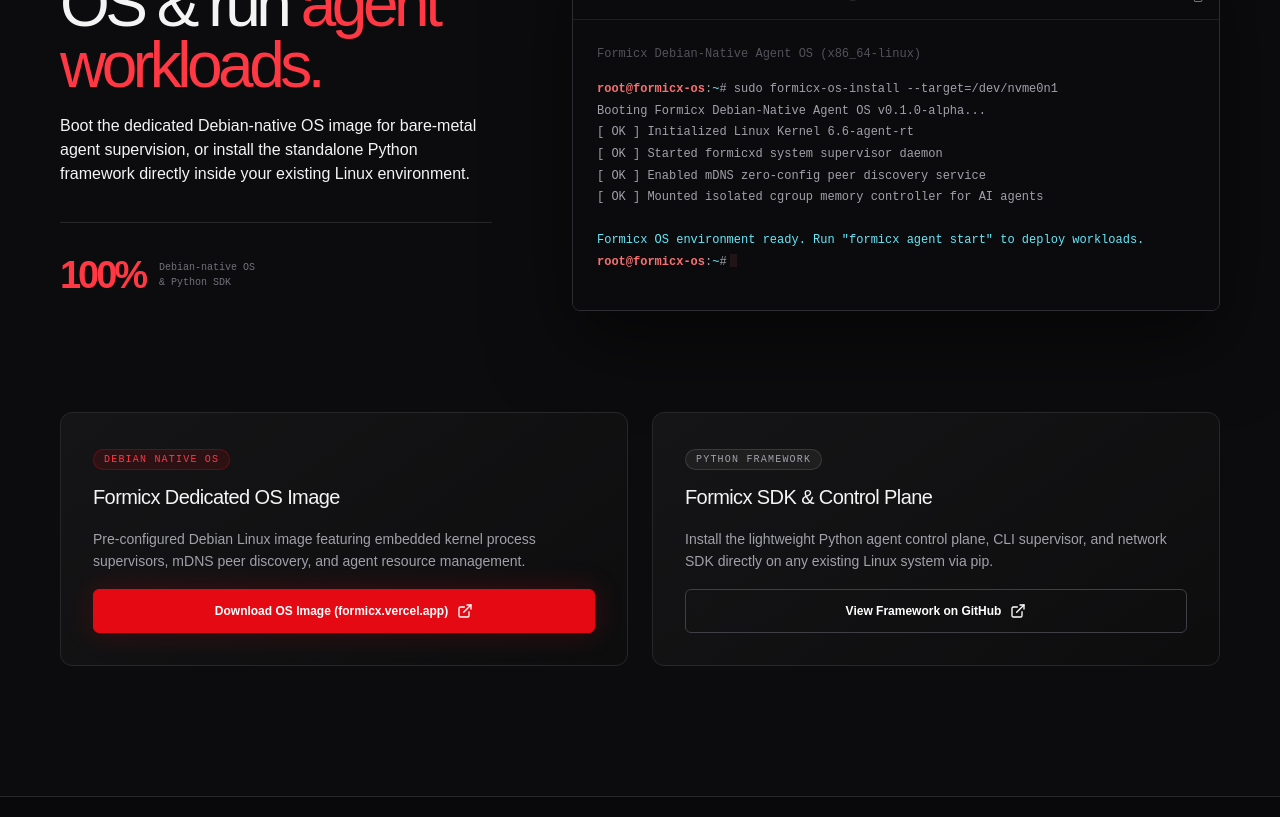
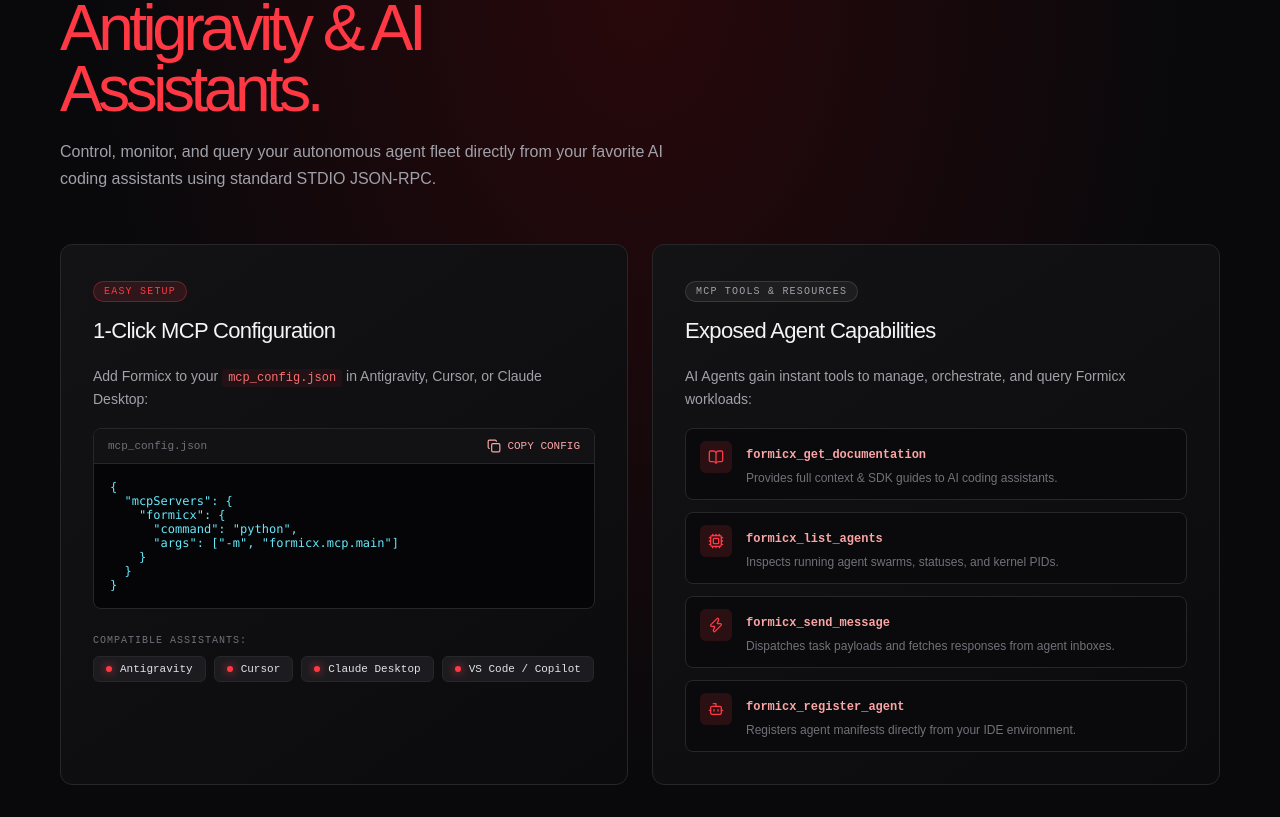
Before and after one commit to Abbilaash/formicx-website, a Next.js app: page / in a window 1280 px wide. Shown: the part 1980-2797 px from the top of the page. Built offline with nearby package versions, Linux system fonts and the light colour scheme.

Commit message:
feat(website): add MCP availability section, setup guide, interactive terminal tab, and navbar link

```diff
--- a/app/globals.css
+++ b/app/globals.css
@@ -226,3 +226,186 @@ a { color:inherit; text-decoration:none; }
     grid-template-columns: 1fr;
   }
 }
+
+/* MCP Section Styles */
+.mcp-section {
+  background: radial-gradient(ellipse at 50% 20%, #29080b 0%, transparent 60%), #09090b;
+}
+
+.mcp-grid {
+  display: grid;
+  grid-template-columns: 1fr 1fr;
+  gap: 24px;
+}
+
+.mcp-card {
+  border: 1px solid var(--line);
+  background: linear-gradient(145deg, #131316, #0b0b0d);
+  padding: 32px;
+  border-radius: 12px;
+  display: flex;
+  flex-direction: column;
+  gap: 18px;
+  transition: .25s;
+}
+
+.mcp-card:hover {
+  border-color: #e5091488;
+  box-shadow: 0 16px 40px rgba(229, 9, 20, 0.12);
+  transform: translateY(-3px);
+}
+
+.mcp-card-header h3 {
+  margin: 12px 0 0;
+  font-size: 22px;
+  letter-spacing: -.03em;
+}
+
+.mcp-badge {
+  display: inline-block;
+  font: 10px var(--mono);
+  letter-spacing: .12em;
+  color: #ff3844;
+  background: rgba(255, 56, 68, 0.12);
+  border: 1px solid rgba(255, 56, 68, 0.3);
+  padding: 4px 10px;
+  border-radius: 100px;
+}
+
+.mcp-badge-ghost {
+  color: #a1a1aa;
+  background: rgba(255, 255, 255, 0.05);
+  border-color: rgba(255, 255, 255, 0.12);
+}
+
+.mcp-card-desc {
+  color: #a1a1aa;
+  font-size: 14px;
+  line-height: 1.6;
+  margin: 0;
+}
+
+.mcp-card-desc code {
+  color: #f87171;
+  font: 12px var(--mono);
+  background: #231215;
+  padding: 2px 6px;
+  border-radius: 4px;
+}
+
+.mcp-code-block {
+  border: 1px solid #27272a;
+  background: #050507;
+  border-radius: 8px;
+  overflow: hidden;
+  font: 12px var(--mono);
+}
+
+.code-header {
+  display: flex;
+  align-items: center;
+  justify-content: space-between;
+  padding: 10px 14px;
+  background: #121215;
+  border-bottom: 1px solid #27272a;
+  color: #71717a;
+  font-size: 11px;
+}
+
+.copy-btn {
+  display: inline-flex;
+  align-items: center;
+  gap: 6px;
+  background: none;
+  border: 0;
+  color: #fca5a5;
+  font: 11px var(--mono);
+  cursor: pointer;
+}
+
+.copy-btn:hover {
+  color: #fff;
+}
+
+.mcp-code-block pre {
+  margin: 0;
+  padding: 16px;
+  overflow-x: auto;
+  color: #67e8f9;
+}
+
+.assistants-row {
+  margin-top: 8px;
+  display: flex;
+  flex-direction: column;
+  gap: 10px;
+}
+
+.assistants-label {
+  font: 10px var(--mono);
+  color: #71717a;
+  letter-spacing: .1em;
+}
+
+.assistants-badges {
+  display: flex;
+  flex-wrap: wrap;
+  gap: 8px;
+}
+
+.assistant-pill {
+  display: inline-flex;
+  align-items: center;
+  gap: 8px;
+  font: 11px var(--mono);
+  color: #e4e4e7;
+  background: #1c1c20;
+  border: 1px solid #27272a;
+  padding: 6px 12px;
+  border-radius: 6px;
+}
+
+.tools-list {
+  display: flex;
+  flex-direction: column;
+  gap: 12px;
+}
+
+.tool-item {
+  display: flex;
+  align-items: flex-start;
+  gap: 14px;
+  padding: 12px 14px;
+  background: #0a0a0c;
+  border: 1px solid #27272a;
+  border-radius: 8px;
+}
+
+.tool-icon {
+  display: grid;
+  place-items: center;
+  width: 32px;
+  height: 32px;
+  background: #2b1013;
+  color: #ff3844;
+  border-radius: 6px;
+  flex-shrink: 0;
+}
+
+.tool-meta code {
+  color: #fca5a5;
+  font: 12px var(--mono);
+  font-weight: 600;
+}
+
+.tool-meta p {
+  margin: 4px 0 0;
+  color: #71717a;
+  font-size: 12px;
+}
+
+@media(max-width: 800px) {
+  .mcp-grid {
+    grid-template-columns: 1fr;
+  }
+}
--- a/components/formicx-sections.tsx
+++ b/components/formicx-sections.tsx
@@ -4,6 +4,7 @@ import Link from 'next/link'
 import { ArrowUpRight, Cpu, Network, ShieldCheck, Code2, GitPullRequest, Heart, BookOpen, ExternalLink } from 'lucide-react'
 import contributors from '@/data/contributors.json'
 import { TerminalSimulator } from './terminal-simulator'
+import { McpSection } from './mcp-section'
 
 import { SITE_CONFIG } from '@/config/site'
 
@@ -27,6 +28,7 @@ export function HomeSections() {
   return (
     <>
       <FeaturesGrid />
+      <McpSection />
       <section className="section terminal-section">
         <div className="container split-section">
           <div className="section-heading">
--- /dev/null
+++ b/components/mcp-section.tsx
@@ -0,0 +1,136 @@
+'use client'
+
+import { useState } from 'react'
+import { Check, Copy, Sparkles, Terminal, Cpu, Bot, Zap, BookOpen } from 'lucide-react'
+
+const MCP_CONFIG_JSON = `{
+  "mcpServers": {
+    "formicx": {
+      "command": "python",
+      "args": ["-m", "formicx.mcp.main"]
+    }
+  }
+}`
+
+const ASSISTANTS = [
+  { name: 'Antigravity', tag: 'Native IDE', active: true },
+  { name: 'Cursor', tag: 'AI Editor', active: true },
+  { name: 'Claude Desktop', tag: 'Anthropic', active: true },
+  { name: 'VS Code / Copilot', tag: 'Extension', active: true },
+]
+
+const MCP_TOOLS = [
+  {
+    name: 'formicx_get_documentation',
+    desc: 'Provides full context & SDK guides to AI coding assistants.',
+    icon: BookOpen,
+  },
+  {
+    name: 'formicx_list_agents',
+    desc: 'Inspects running agent swarms, statuses, and kernel PIDs.',
+    icon: Cpu,
+  },
+  {
+    name: 'formicx_send_message',
+    desc: 'Dispatches task payloads and fetches responses from agent inboxes.',
+    icon: Zap,
+  },
+  {
+    name: 'formicx_register_agent',
+    desc: 'Registers agent manifests directly from your IDE environment.',
+    icon: Bot,
+  },
+]
+
+export function McpSection() {
+  const [copied, setCopied] = useState(false)
+
+  const copyConfig = async () => {
+    await navigator.clipboard?.writeText(MCP_CONFIG_JSON)
+    setCopied(true)
+    setTimeout(() => setCopied(false), 1600)
+  }
+
+  return (
+    <section className="section mcp-section" id="mcp">
+      <div className="container">
+        <div className="section-heading">
+          <p className="eyebrow">
+            <Sparkles className="inline-icon" /> MODEL CONTEXT PROTOCOL (MCP)
+          </p>
+          <h2>
+            Connect Formicx to <em>Antigravity & AI Assistants.</em>
+          </h2>
+          <p>
+            Control, monitor, and query your autonomous agent fleet directly from your favorite AI coding assistants using standard STDIO JSON-RPC.
+          </p>
+        </div>
+
+        <div className="mcp-grid">
+          {/* Easy Setup Card */}
+          <div className="mcp-card mcp-setup-card">
+            <div className="mcp-card-header">
+              <span className="mcp-badge">EASY SETUP</span>
+              <h3>1-Click MCP Configuration</h3>
+            </div>
+            <p className="mcp-card-desc">
+              Add Formicx to your <code>mcp_config.json</code> in Antigravity, Cursor, or Claude Desktop:
+            </p>
+
+            <div className="mcp-code-block">
+              <div className="code-header">
+                <span>mcp_config.json</span>
+                <button onClick={copyConfig} className="copy-btn" aria-label="Copy MCP Config">
+                  {copied ? <Check className="w-3.5 h-3.5 text-green-400" /> : <Copy className="w-3.5 h-3.5" />}
+                  <span>{copied ? 'COPIED!' : 'COPY CONFIG'}</span>
+                </button>
+              </div>
+              <pre>
+                <code>{MCP_CONFIG_JSON}</code>
+              </pre>
+            </div>
+
+            <div className="assistants-row">
+              <span className="assistants-label">COMPATIBLE ASSISTANTS:</span>
+              <div className="assistants-badges">
+                {ASSISTANTS.map((ast) => (
+                  <span key={ast.name} className="assistant-pill">
+                    <span className="pulse-dot" /> {ast.name}
+                  </span>
+                ))}
+              </div>
+            </div>
+          </div>
+
+          {/* Exposed MCP Tools & Capabilities */}
+          <div className="mcp-card mcp-tools-card">
+            <div className="mcp-card-header">
+              <span className="mcp-badge mcp-badge-ghost">MCP TOOLS & RESOURCES</span>
+              <h3>Exposed Agent Capabilities</h3>
+            </div>
+            <p className="mcp-card-desc">
+              AI Agents gain instant tools to manage, orchestrate, and query Formicx workloads:
+            </p>
+
+            <div className="tools-list">
+              {MCP_TOOLS.map((t) => {
+                const Icon = t.icon
+                return (
+                  <div key={t.name} className="tool-item">
+                    <div className="tool-icon">
+                      <Icon className="w-4 h-4" />
+                    </div>
+                    <div className="tool-meta">
+                      <code>{t.name}</code>
+                      <p>{t.desc}</p>
+                    </div>
+                  </div>
+                )
+              })}
+            </div>
+          </div>
+        </div>
+      </div>
+    </section>
+  )
+}
--- a/components/navbar.tsx
+++ b/components/navbar.tsx
@@ -7,7 +7,7 @@ import { SITE_CONFIG } from '@/config/site'
 
 export function Navbar() {
   const [open, setOpen] = useState(false)
-  const links = [['Architecture', '#architecture'], ['Docs', '#docs'], ['Contribute', '/contribute'], ['Wall of Fame', '#contributors']]
+  const links = [['Architecture', '#architecture'], ['MCP Setup', '#mcp'], ['Docs', '#docs'], ['Contribute', '/contribute'], ['Wall of Fame', '#contributors']]
   return <header className="site-header">
     <div className="container nav-inner">
       <Link href="/" className="brand"><span className="brand-mark"><Network /></span><span>Formicx</span></Link>
--- a/components/terminal-simulator.tsx
+++ b/components/terminal-simulator.tsx
@@ -38,6 +38,18 @@ const outputs = {
       'data_fetcher   48210   8.4%    142MB     02:18:15   formicx-os-01',
       '',
       'Formicx OS Telemetry: 2 active agents · 0 policy violations'
+    ]
+  },
+  mcp_start: {
+    label: '4. MCP Setup',
+    command: 'formicx mcp start',
+    lines: [
+      '[+] Initializing Formicx Model Context Protocol (MCP) Server...',
+      '[ OK ] STDIO JSON-RPC transport ready on stdin/stdout',
+      '[ OK ] Registered MCP tools: formicx_list_agents, formicx_send_message, formicx_get_documentation',
+      '[ OK ] Connected to local formicxd control plane at http://127.0.0.1:8765',
+      '',
+      'Formicx MCP Server active. Ready for Antigravity, Cursor, Claude Desktop & Copilot!'
     ]
   },
 }
```
